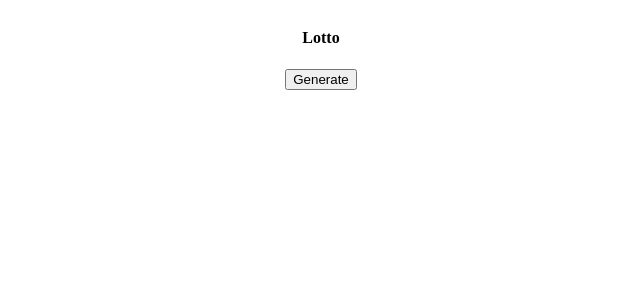
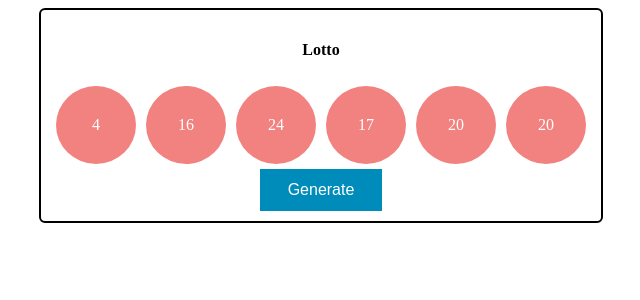
Before and after one commit to andrewsanc/lotto-gens, a React (Create React App) app: page / in a window 1280 px wide. Shown: the top 300 px of the page, without its empty margins (319-959 px from the left). Built offline with nearby package versions, Linux system fonts and the light colour scheme.

Commit message:
useEffect hook to render init balls. additional styles to ball and button

```diff
--- a/src/Components/Lotto.css
+++ b/src/Components/Lotto.css
@@ -7,4 +7,35 @@
   display: flex;
   flex-direction: column;
   align-items: center;
+  border: 2px solid #000;
+  padding: 10px;
+  border-radius: 6px;
 }
+
+.lotto-balls {
+  display: flex;
+  align-items: center;
+  justify-content: center;
+}
+
+.button {
+  cursor: pointer;
+  background-color: #008cba; /* Green */
+  border: none;
+  color: white;
+  padding: 12px 28px;
+  text-align: center;
+  text-decoration: none;
+  display: inline-block;
+  font-size: 16px;
+}
+
+.ball {
+  border-radius: 50%;
+  padding: 30px;
+  margin: 5px;
+  width: 20px;
+  text-align: center;
+  color: #fff;
+  background: #f2827f;
+}
--- a/src/Components/Lotto.js
+++ b/src/Components/Lotto.js
@@ -1,8 +1,12 @@
-import React, { useState } from "react";
+import React, { useState, useEffect } from "react";
 import "./Lotto.css";
 
 const Lotto = ({ title = "Lotto", numBalls, maxNum }) => {
   const [lottoBalls, setLottoBalls] = useState([]);
+
+  useEffect(() => {
+    generateBalls();
+  }, []);
 
   const generateBalls = () => {
     let newLottoBalls = [];
@@ -14,14 +18,16 @@ const Lotto = ({ title = "Lotto", numBalls, maxNum }) => {
   };
 
   const renderBalls = lottoBalls.map((ball) => {
-    return <div>{ball}</div>;
+    return <div className='ball'>{ball}</div>;
   });
 
   return (
-    <div class='container'>
+    <div className='container'>
       <h4>{title}</h4>
-      {renderBalls}
-      <button onClick={() => generateBalls()}>Generate</button>
+      <div className='lotto-balls'>{renderBalls}</div>
+      <button className='button' onClick={() => generateBalls()}>
+        Generate
+      </button>
     </div>
   );
 };
```
